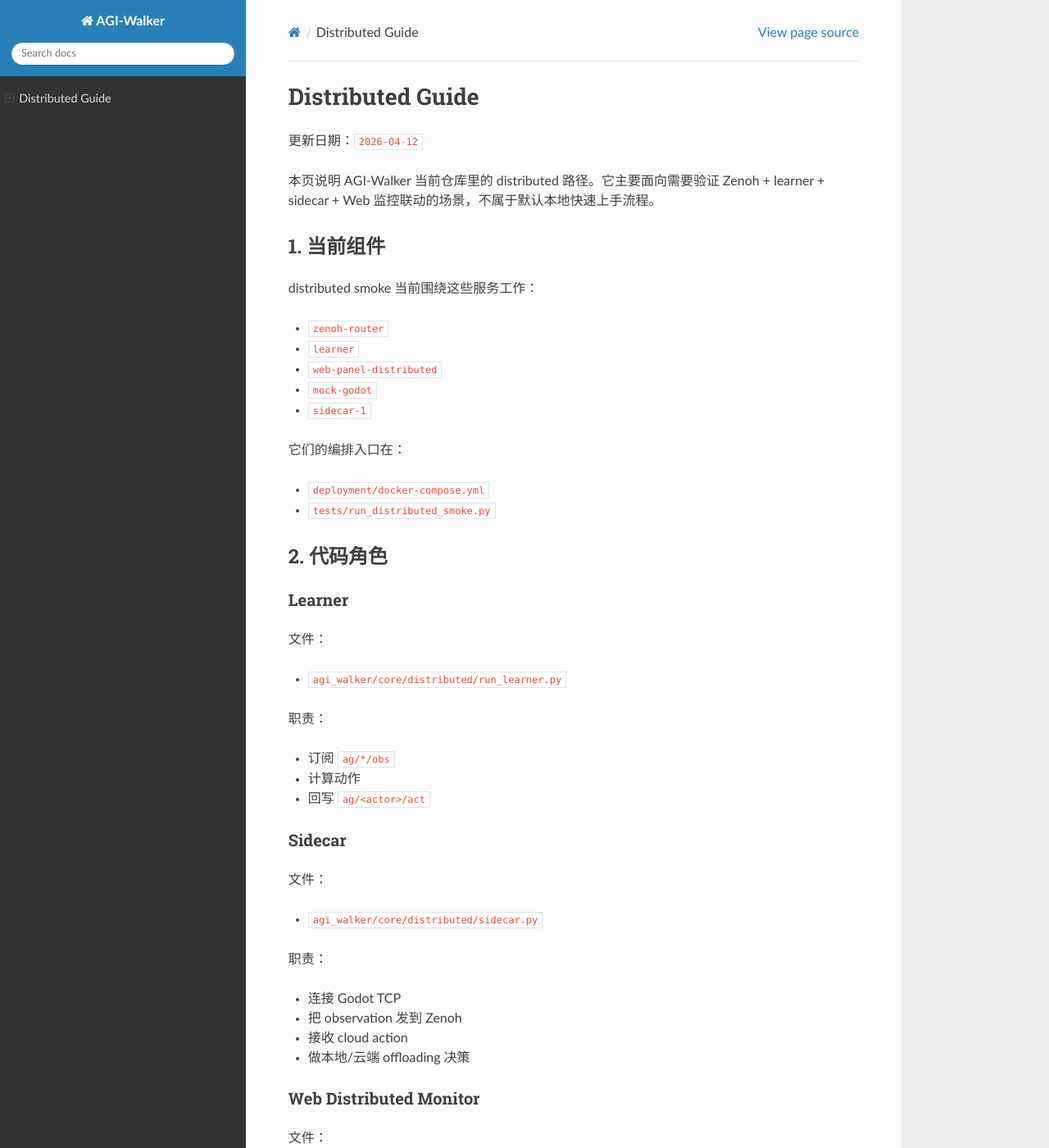
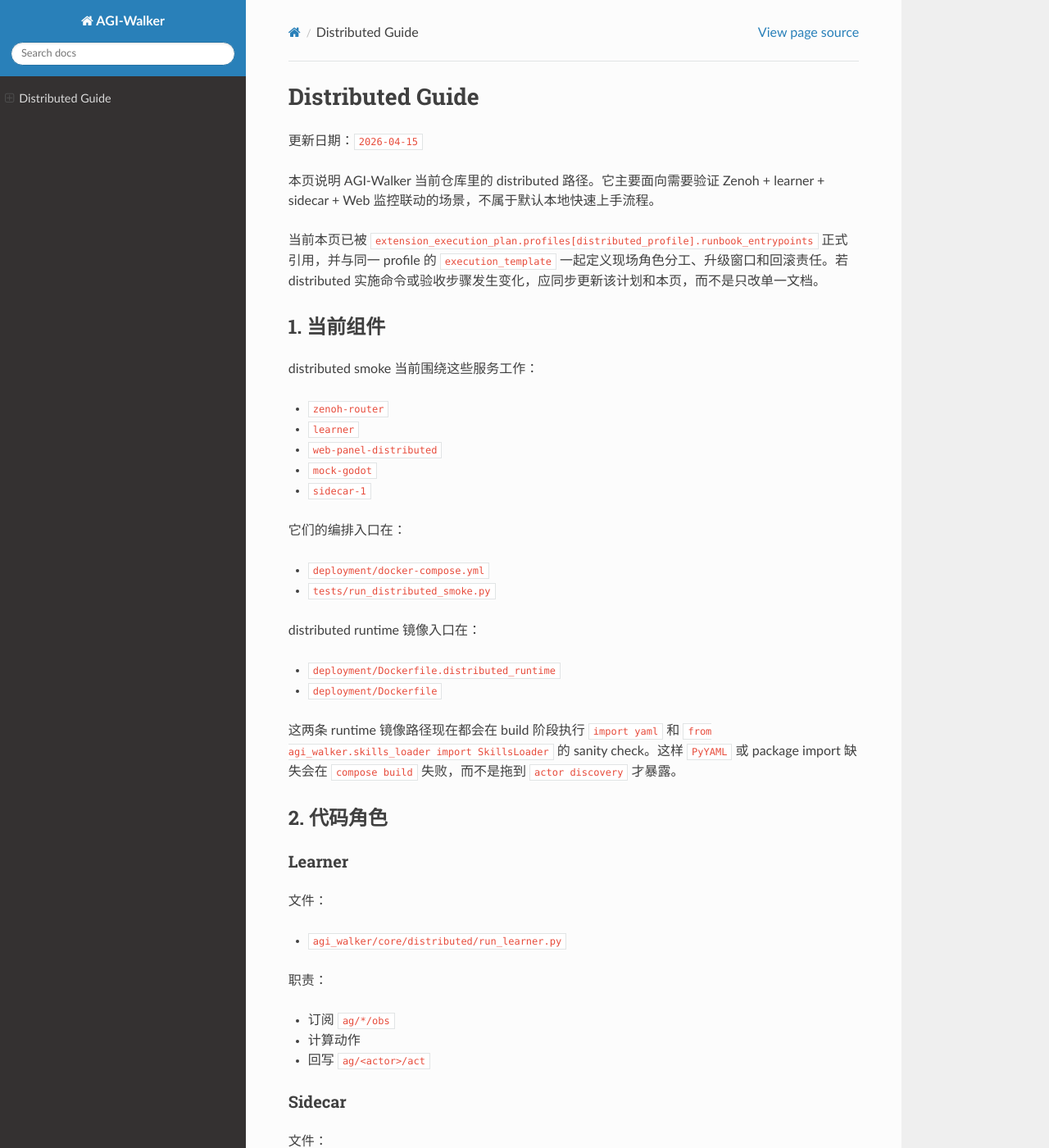
Before and after one commit to sossossal/AGI-Walker, a Sphinx documentation site: the page built from docs/guides/DISTRIBUTED_GUIDE.md, in a window 1280 px wide and 1400 px high. Shown: the whole window at 82% size. Built offline with Sphinx 7.4.7 and the Read the Docs theme 3.1.0, drawn with Linux system fonts in a browser that asks for light colours; some of the changed text lies outside the part shown.

Commit message:
feat(deployment): add distributed runtime and deployment validation assets

```diff
--- a/docs/guides/DISTRIBUTED_GUIDE.md
+++ b/docs/guides/DISTRIBUTED_GUIDE.md
@@ -1,8 +1,10 @@
 # Distributed Guide
 
-更新日期：`2026-04-12`
+更新日期：`2026-04-15`
 
 本页说明 AGI-Walker 当前仓库里的 distributed 路径。它主要面向需要验证 Zenoh + learner + sidecar + Web 监控联动的场景，不属于默认本地快速上手流程。
+
+当前本页已被 `extension_execution_plan.profiles[distributed_profile].runbook_entrypoints` 正式引用，并与同一 profile 的 `execution_template` 一起定义现场角色分工、升级窗口和回滚责任。若 distributed 实施命令或验收步骤发生变化，应同步更新该计划和本页，而不是只改单一文档。
 
 ## 1. 当前组件
 
@@ -18,6 +20,13 @@ distributed smoke 当前围绕这些服务工作：
 
 - `deployment/docker-compose.yml`
 - `tests/run_distributed_smoke.py`
+
+distributed runtime 镜像入口在：
+
+- `deployment/Dockerfile.distributed_runtime`
+- `deployment/Dockerfile`
+
+这两条 runtime 镜像路径现在都会在 build 阶段执行 `import yaml` 和 `from agi_walker.skills_loader import SkillsLoader` 的 sanity check。这样 `PyYAML` 或 package import 缺失会在 `compose build` 失败，而不是拖到 `actor discovery` 才暴露。
 
 ## 2. 代码角色
 
@@ -138,6 +147,12 @@ python tests/run_distributed_smoke.py --build --stop-after --report-file test_en
 - smoke report 中 `compose_services` 和 `logs.hints`
 - 是否误关了 `AGI_WALKER_FORCE_OFFLOAD`
 
+如果日志里出现 `ModuleNotFoundError: No module named 'yaml'`：
+
+- 先确认 `deployment/requirements.distributed_runtime.txt` 仍包含 `pyyaml>=6.0`
+- 再确认 `deployment/Dockerfile.distributed_runtime` 的 import sanity check 没被删掉
+- 优先把问题收敛到 `compose build` 阶段，不要接受“build pass、runtime import fail”的状态
+
 ### 宿主机端口冲突
 
 smoke runner 默认使用：
```
Also changed, not shown: docs/guides/GODOT_TESTING_GUIDE.md (+3 -1 lines), docs/ros2/ROS2_QUICK_START.md (+2 -0 lines), 11 other files.
